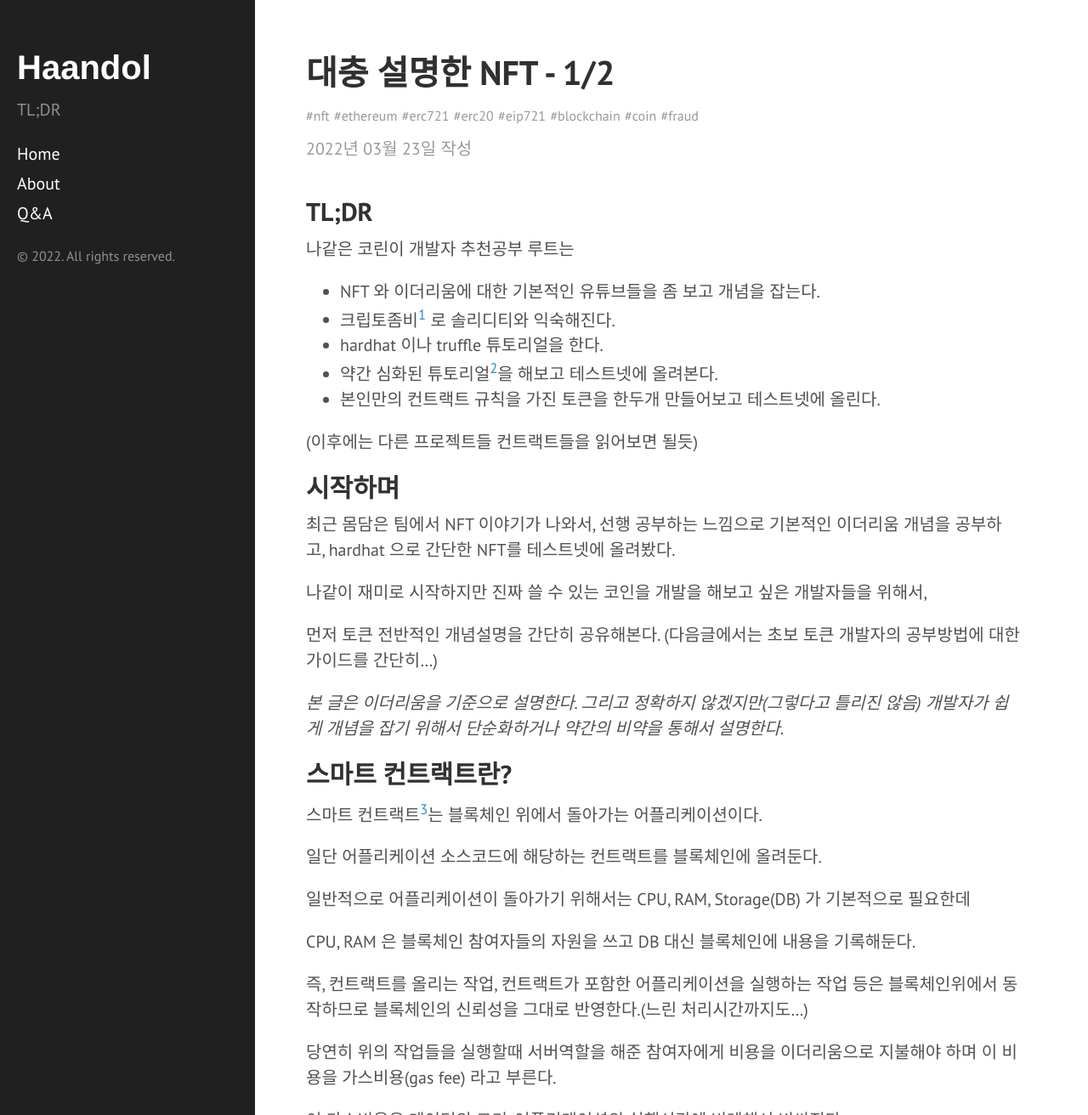
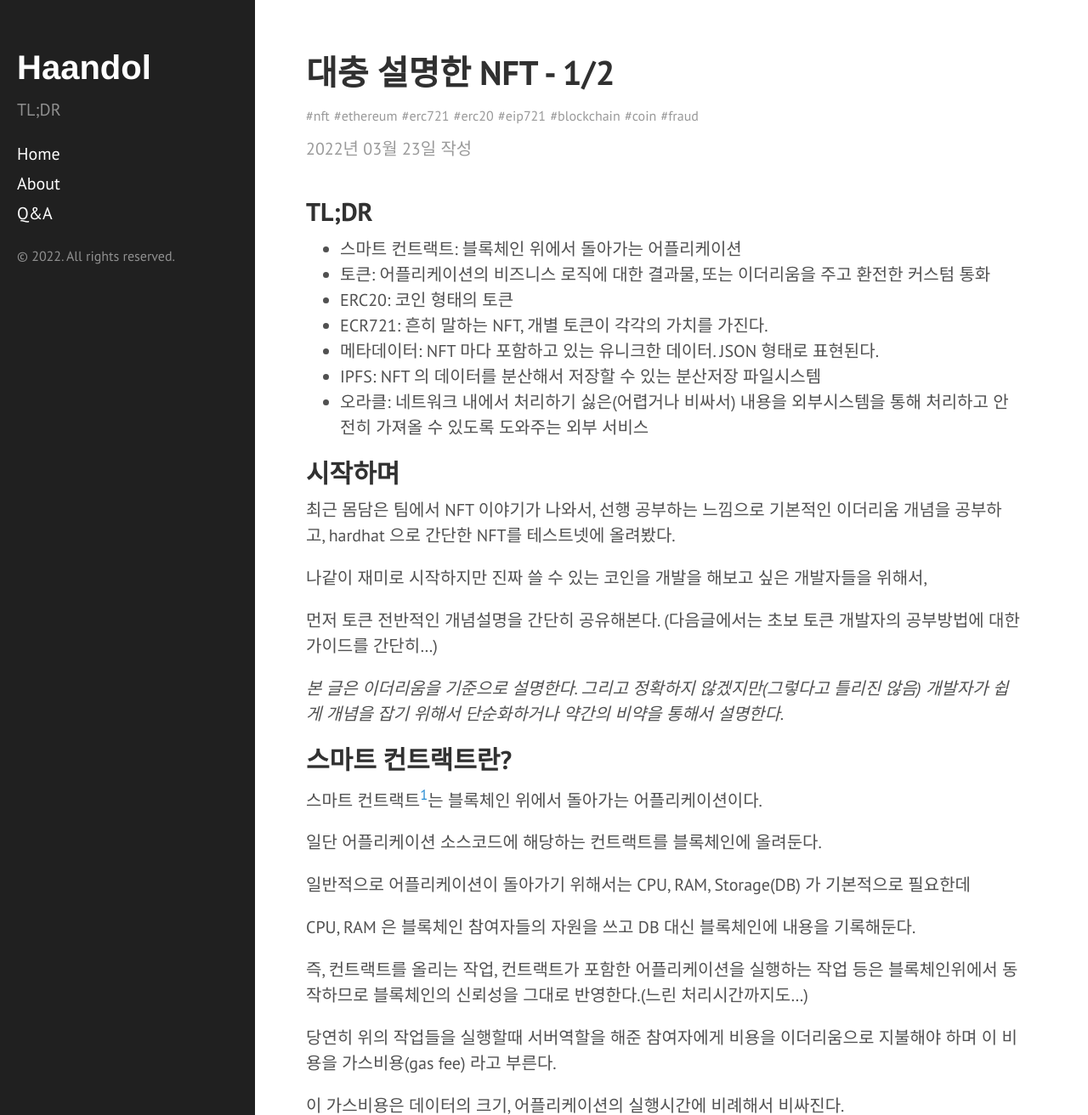
Before and after one commit to haandol/haandol.github.com, a Jekyll site: the page built from _posts/2022-03-23-demystifying-nft.md, in a window 1280 px wide and 1400 px high, cut to the strip 0-1312 px from the top of the window. Shown: the whole strip at 85% size. Built offline with Jekyll 4.4.1, drawn with Linux system fonts in a browser that asks for light colours; comment, search, counter and statistics services are not loaded; some of the changed text lies outside the part shown.

Commit message:
update nft

```diff
--- a/_posts/2022-03-23-demystifying-nft.md
+++ b/_posts/2022-03-23-demystifying-nft.md
@@ -10,15 +10,13 @@ publish: true
 
 ## TL;DR
 
-나같은 코린이 개발자 추천공부 루트는
-
-* NFT 와 이더리움에 대한 기본적인 유튜브들을 좀 보고 개념을 잡는다.
-* 크립토좀비[^1] 로 솔리디티와 익숙해진다.
-* hardhat 이나 truffle 튜토리얼을 한다.
-* 약간 심화된 튜토리얼[^2]을 해보고 테스트넷에 올려본다.
-* 본인만의 컨트랙트 규칙을 가진 토큰을 한두개 만들어보고 테스트넷에 올린다.
-
-(이후에는 다른 프로젝트들 컨트랙트들을 읽어보면 될듯)
+* 스마트 컨트랙트: 블록체인 위에서 돌아가는 어플리케이션
+* 토큰: 어플리케이션의 비즈니스 로직에 대한 결과물, 또는 이더리움을 주고 환전한 커스텀 통화
+* ERC20: 코인 형태의 토큰
+* ECR721: 흔히 말하는 NFT, 개별 토큰이 각각의 가치를 가진다.
+* 메타데이터: NFT 마다 포함하고 있는 유니크한 데이터. JSON 형태로 표현된다.
+* IPFS: NFT 의 데이터를 분산해서 저장할 수 있는 분산저장 파일시스템
+* 오라클: 네트워크 내에서 처리하기 싫은(어렵거나 비싸서) 내용을 외부시스템을 통해 처리하고 안전히 가져올 수 있도록 도와주는 외부 서비스
 
 ## 시작하며
 
@@ -112,11 +110,7 @@ IPFS 는 로케이션 기준으로 리소스를 가져오는게 아니라(기존
 NFT 에서 많이 쓰이는 chainlink 의 VRF 가 랜덤넘버를 생성해주는 오라클 서비스이다.
 
 
-## 마치며
-
-그냥 마치면 아쉬우니 웹 3.0[^5]을 보는 개인적인 관점, 그리고 NFT 가 진짜 사기인지? 에 대한 개인적인 생각을 적고 마쳐본다.
-
-### Web 3.0
+## Web 3.0
 
 개인적으로 컴퓨터 사이언스의 발전방향은 비즈니스 로직에 더 집중할 수 있는 환경으로 가는 것이라고 생각한다.
 
@@ -146,7 +140,7 @@ DDD 가 그렇고 서버리스가 그렇다. 인프라를 비즈니스 로직과
 
 따라서 블록체인 에코시스템 자체가 웹의 역할을 대체하고 있으므로 웹 3.0 이라고 부를 수 있을 것이다.
 
-### NFT 는 사기인가?
+## NFT 는 사기인가?
 
 스마트 컨트랙트가 없는 블록체인은 사기라고 생각한다.
 
```
